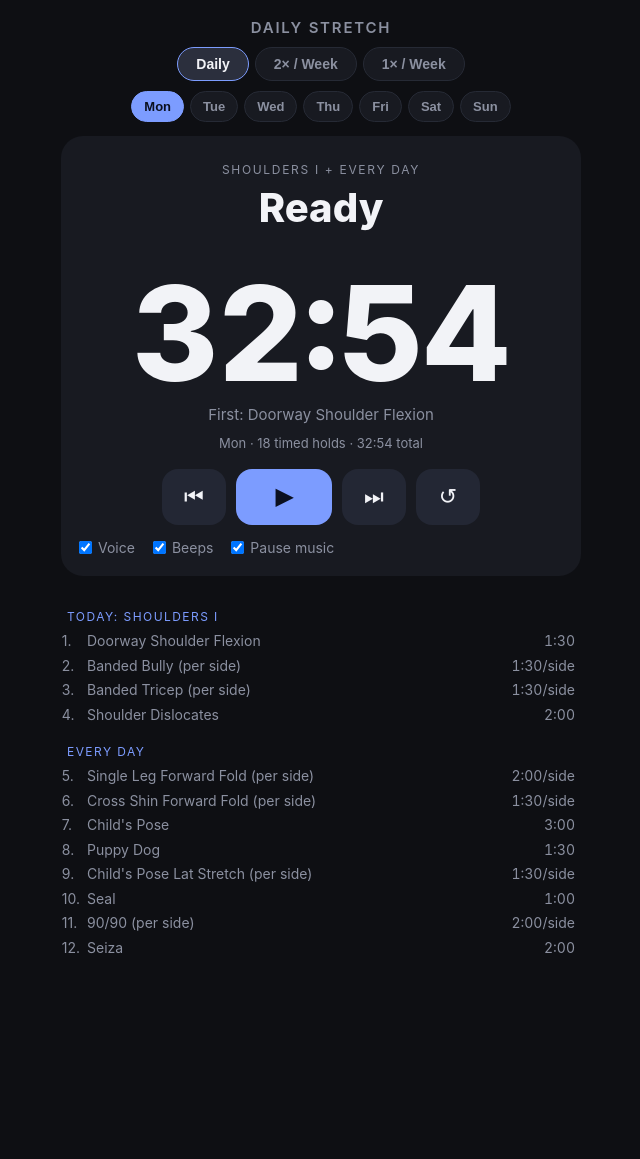
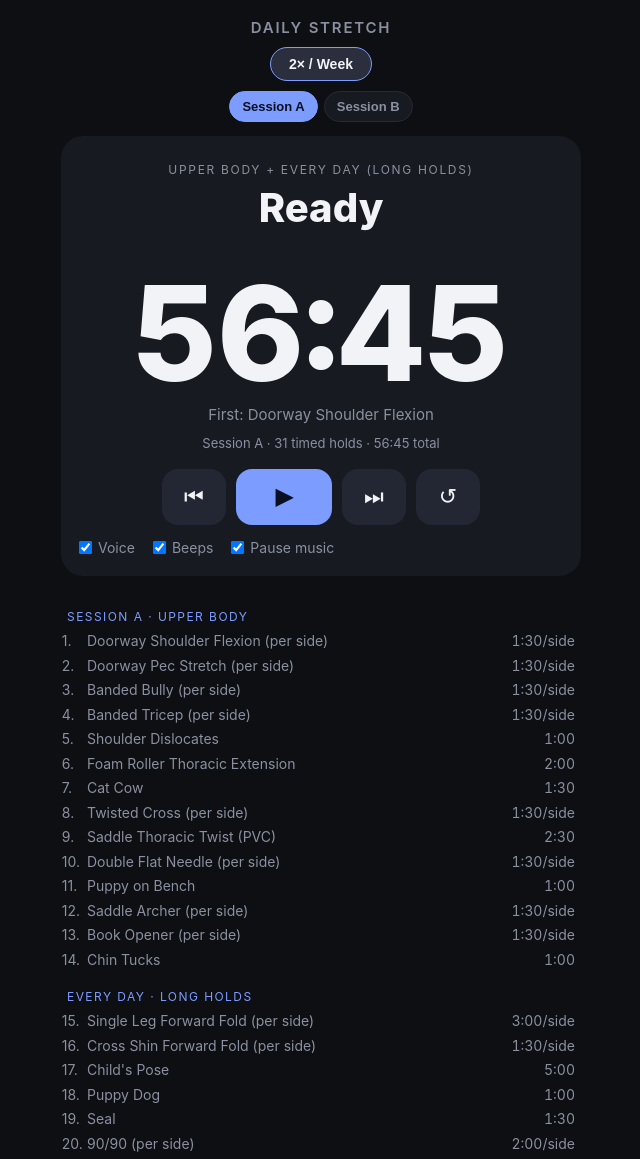
Before and after one commit to gknafo/stretch-timer, a plain HTML site: page index.html in a window 1280 px wide. Shown: the whole page, without its empty margins (319-959 px from the left). Before the commit the page ends 984 px from the top, so only its background shows below. Drawn offline with Linux system fonts and the light colour scheme.

Commit message:
Hide Daily and 1x/week modes; update Session A and long-hold block
Add Doorway Pec Stretch, Foam Roller Thoracic Extension and Chin Tucks to
Session A; retime Shoulder Dislocates, Puppy on Bench, Puppy Dog; drop
Seiza and Child's Pose Lat Stretch; Child's Pose 5:00.

Co-Authored-By: Claude Opus 5.5 <noreply@anthropic.com>

```diff
--- a/index.html
+++ b/index.html
@@ -103,18 +103,17 @@ const WEEKLY = { // each ★ item once per week; day's additions come BEFORE the
 const BASE2 = [ // EVERY DAY (long holds) — used only in 2x/week mode
   {n:"Single Leg Forward Fold", t:180, sides:true},
   {n:"Cross Shin Forward Fold", t:90,  sides:true},
-  {n:"Child's Pose Lat Stretch",t:90,  sides:true},
-  {n:"Child's Pose",            t:180},
-  {n:"Puppy Dog",               t:90},
+  {n:"Child's Pose",            t:300}, // lat stretch folded in
+  {n:"Puppy Dog",               t:60},
   {n:"Seal",                    t:90},
   {n:"90/90",                   t:120, sides:true},
-  {n:"Seiza",                   t:120},
 ];
 const SPLIT = { // every non-every-day exercise, spread across two ~equal sessions
   A:{label:"Upper Body", items:[
-    {n:"Doorway Shoulder Flexion",t:90,sides:true},{n:"Banded Bully",t:90,sides:true},{n:"Banded Tricep",t:90,sides:true},{n:"Shoulder Dislocates",t:90},
-    {n:"Cat Cow",t:90},{n:"Twisted Cross",t:90,sides:true},{n:"Saddle Thoracic Twist (PVC)",t:150},
-    {n:"Double Flat Needle",t:90,sides:true},{n:"Puppy on Bench",t:90},{n:"Saddle Archer",t:90,sides:true},{n:"Book Opener",t:90,sides:true}]},
+    {n:"Doorway Shoulder Flexion",t:90,sides:true},{n:"Doorway Pec Stretch",t:90,sides:true},{n:"Banded Bully",t:90,sides:true},{n:"Banded Tricep",t:90,sides:true},{n:"Shoulder Dislocates",t:60},
+    {n:"Foam Roller Thoracic Extension",t:120},{n:"Cat Cow",t:90},{n:"Twisted Cross",t:90,sides:true},{n:"Saddle Thoracic Twist (PVC)",t:150},
+    {n:"Double Flat Needle",t:90,sides:true},{n:"Puppy on Bench",t:60},{n:"Saddle Archer",t:90,sides:true},{n:"Book Opener",t:90,sides:true},
+    {n:"Chin Tucks",t:60}]},
   B:{label:"Lower, Core & Extremities", items:[
     {n:"Jefferson Curl",t:90},{n:"Supine Hamstring PNF",t:90,sides:true},{n:"Standing Straddle Forward Fold",t:90},
     {n:"Dragon",t:90,sides:true},{n:"Figure 4 Single Leg Squats",t:45,sides:true},{n:"Butterfly Forward Fold",t:90},{n:"Sumo Squat w/ Shoulder Twist",t:45,sides:true},
@@ -127,7 +126,9 @@ const SPLIT = { // every non-every-day exercise, spread across two ~equal sessio
 /* ----------------------------------------------------------------------------------------------- */
 
 const DAYNAMES=["Sun","Mon","Tue","Wed","Thu","Fri","Sat"];
-let mode="daily", day=(new Date()).getDay(), sel="A", segs=[], idx=-1, running=false, segStart=0, remaining=0, raf=null, wakeLock=null;
+// Modes hidden from the picker (code kept). To bring one back, delete it from this list (old default was mode="daily").
+const HIDDEN_MODES = ["daily","full"];
+let mode="split", day=(new Date()).getDay(), sel="A", segs=[], idx=-1, running=false, segStart=0, remaining=0, raf=null, wakeLock=null;
 function plan(){
   if(mode==="daily") return {label:WEEKLY[day].label, items:WEEKLY[day].items, base:BASE, tag:DAYNAMES[day], everyday:"every day",
     groups:[["Today: "+WEEKLY[day].label, WEEKLY[day].items]]};
@@ -233,7 +234,7 @@ function renderChips(){ dd.innerHTML="";
   else if(mode==="split") [["A","Session A"],["B","Session B"]].forEach(([k,lab])=>mk(lab, k===sel, ()=>{ sel=k; renderChips(); build(); }));
   // full mode: no chips — one session covers everything
 }
-[["daily","Daily"],["split","2× / Week"],["full","1× / Week"]].forEach(([k,lab])=>{ const b=document.createElement("button");
+[["daily","Daily"],["split","2× / Week"],["full","1× / Week"]].filter(([k])=>!HIDDEN_MODES.includes(k)).forEach(([k,lab])=>{ const b=document.createElement("button");
   b.textContent=lab; if(k===mode)b.classList.add("on");
   b.onclick=()=>{ mode=k; [...mm.children].forEach(x=>x.classList.remove("on")); b.classList.add("on"); renderChips(); build(); };
   mm.appendChild(b); });
```
